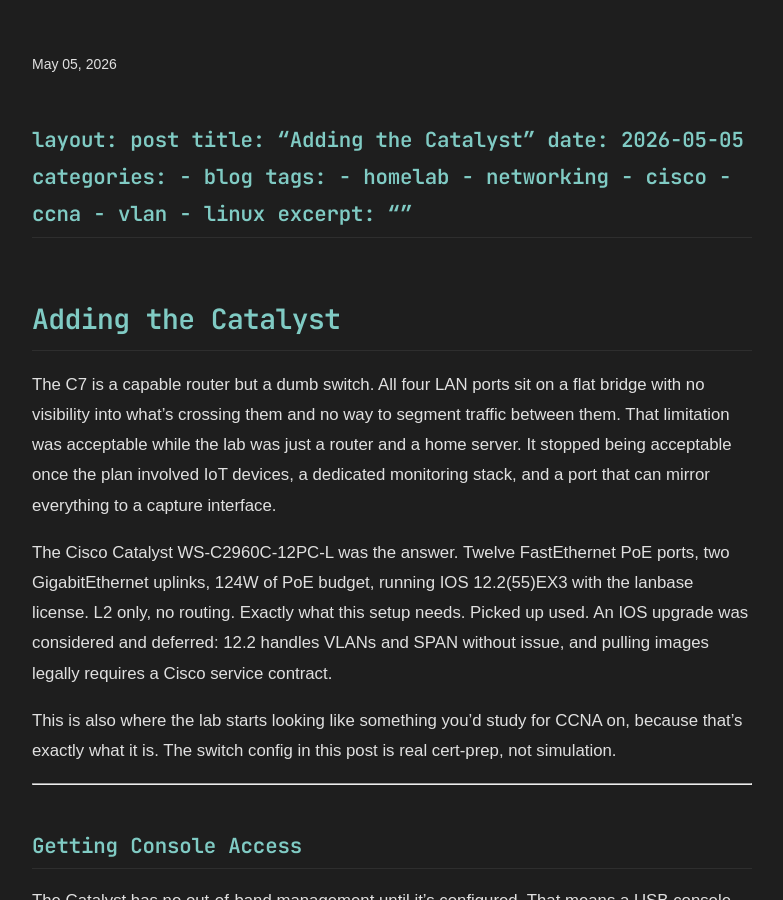
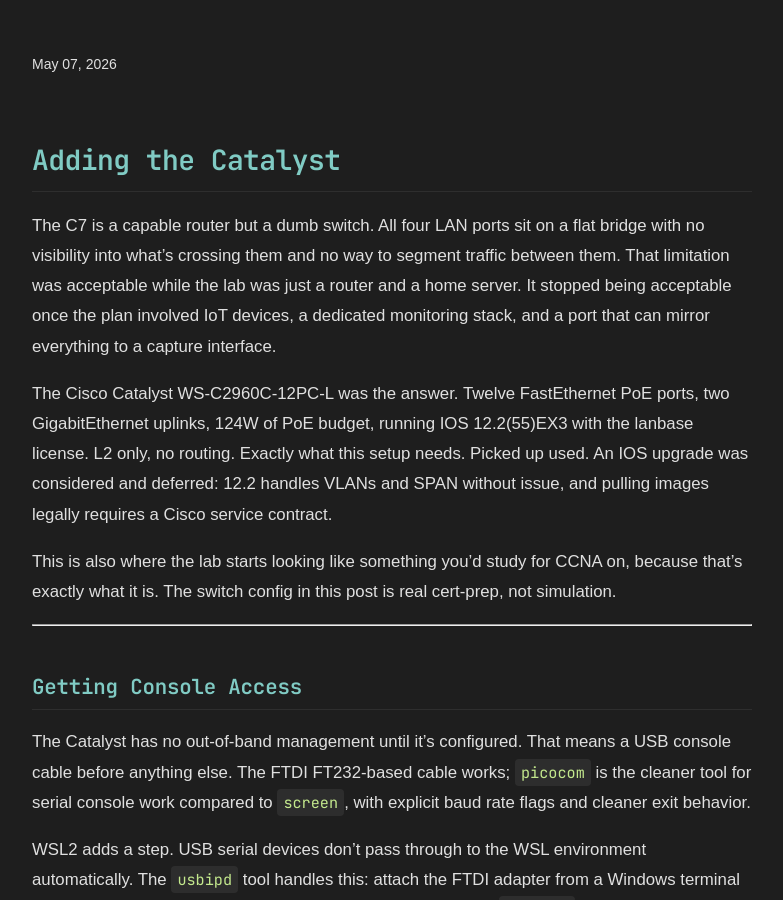
Before and after one commit to desvert/desvert.github.io, a Jekyll site: the page built from _posts/2026-05-05-homelab-3-adding-the-catalyst.md, in a window 1280 px wide and 900 px high. Shown: the whole window, without its empty margins (248-1031 px from the left). Built offline with Jekyll 4.4.1, drawn with Linux system fonts in a browser that asks for light colours; our own code applies the rules of GitHub Pages for plain Markdown files.

Commit message:
fixed frontmatter

```diff
--- a/_posts/2026-05-05-homelab-3-adding-the-catalyst.md
+++ b/_posts/2026-05-05-homelab-3-adding-the-catalyst.md
@@ -1,4 +1,11 @@
-## layout: post title: "Adding the Catalyst" date: 2026-05-05 categories: - blog tags: - homelab - networking - cisco - ccna - vlan - linux excerpt: ""
+---
+layout: post
+title: "Adding the Catalyst"
+date: 2026-05-05
+categories: - blog
+tags: - homelab - networking - cisco - ccna - vlan - linux
+excerpt: ""
+---
 
 # Adding the Catalyst
 
```
